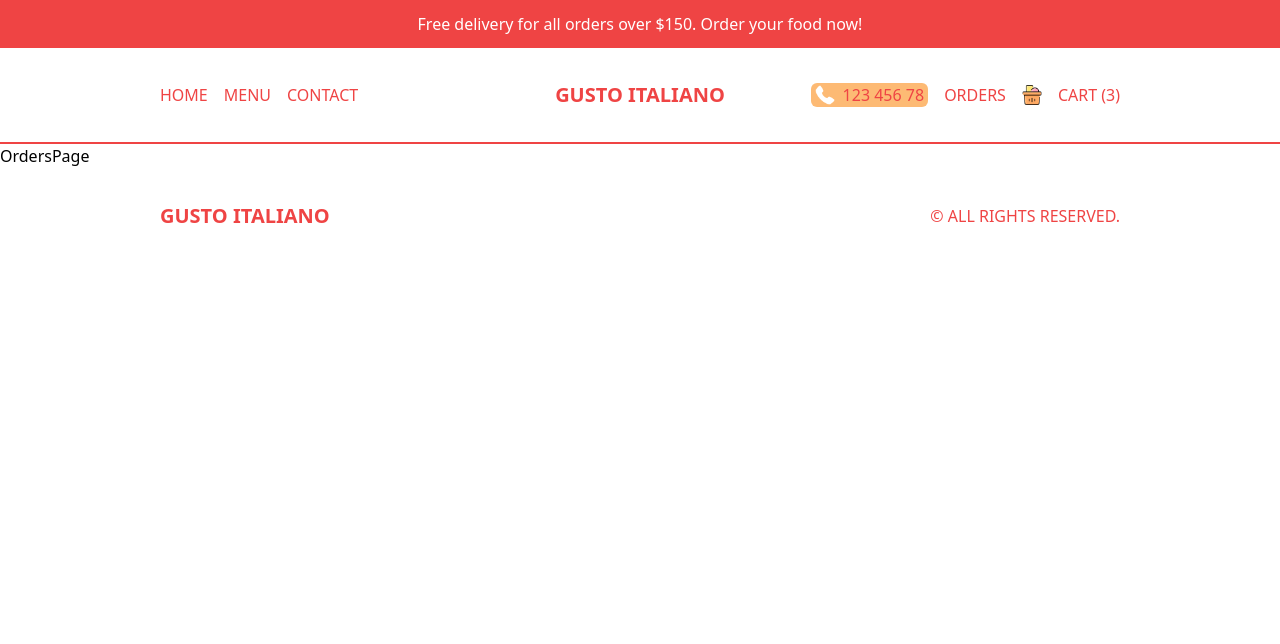
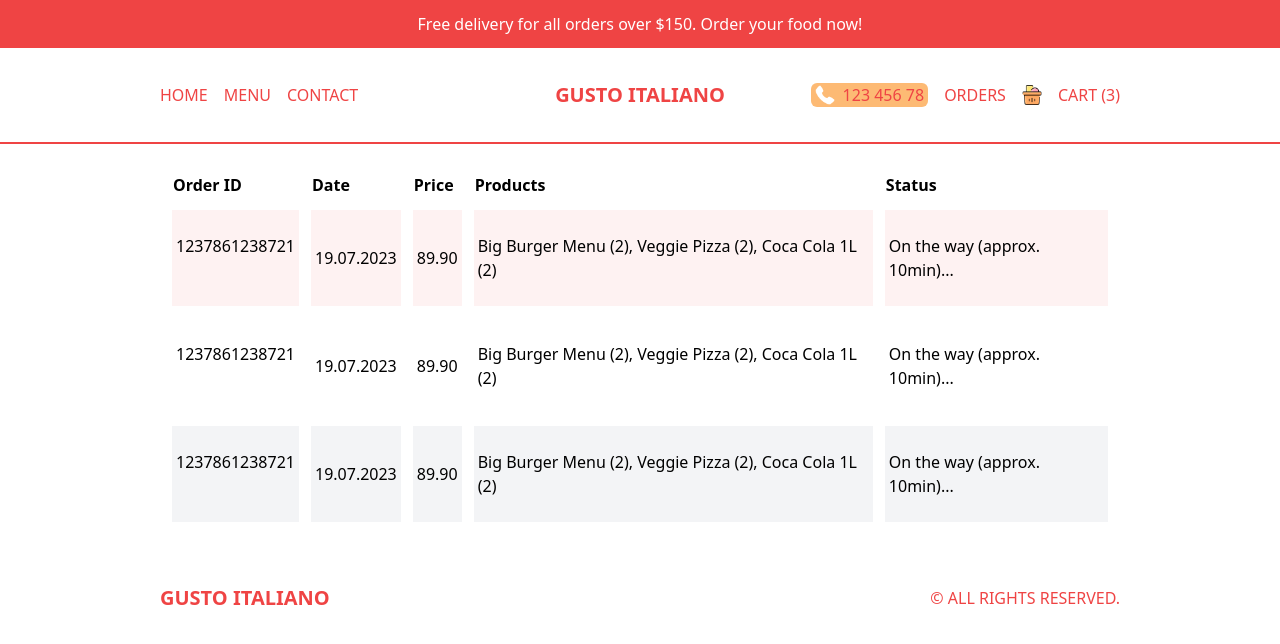
Before and after one commit to paloclanweb/restaurant, a Next.js app: page /orders in a window 1280 px wide. Shown: the top 644 px of the page. Built offline with nearby package versions, Linux system fonts and the light colour scheme.

Commit message:
feat(OrdersPage) orders page ready

```diff
--- a/src/app/orders/page.tsx
+++ b/src/app/orders/page.tsx
@@ -1,9 +1,44 @@
-import React from 'react'
+import React from "react";
 
 const OrdersPage = () => {
   return (
-    <div>OrdersPage</div>
-  )
-}
+    <div className="p-4 lg:px-20 xl:px-40">
+      <table className="w-full border-separate border-spacing-3">
+        <thead>
+          <tr className="text-left">
+            <th className="hidden md:block">Order ID</th>
+            <th>Date</th>
+            <th>Price</th>
+            <th className="hidden md:block">Products</th>
+            <th>Status</th>
+          </tr>
+        </thead>
+        <tbody>
+          <tr className="text-sm md:text-base bg-red-50">
+            <td className="hidden md:block py-6 px-1">1237861238721</td>
+            <td className="py-6 px-1">19.07.2023</td>
+            <td className="py-6 px-1">89.90</td>
+            <td className="hidden md:block py-6 px-1">Big Burger Menu (2), Veggie Pizza (2), Coca Cola 1L (2)</td>
+            <td className="py-6 px-1">On the way (approx. 10min)...</td>
+          </tr>
+          <tr className="text-sm md:text-base odd:bg-gray-100">
+            <td className="hidden md:block py-6 px-1">1237861238721</td>
+            <td className="py-6 px-1">19.07.2023</td>
+            <td className="py-6 px-1">89.90</td>
+            <td className="hidden md:block py-6 px-1">Big Burger Menu (2), Veggie Pizza (2), Coca Cola 1L (2)</td>
+            <td className="py-6 px-1">On the way (approx. 10min)...</td>
+          </tr>
+          <tr className="text-sm md:text-base odd:bg-gray-100">
+            <td className="hidden md:block py-6 px-1">1237861238721</td>
+            <td className="py-6 px-1">19.07.2023</td>
+            <td className="py-6 px-1">89.90</td>
+            <td className="hidden md:block py-6 px-1">Big Burger Menu (2), Veggie Pizza (2), Coca Cola 1L (2)</td>
+            <td className="py-6 px-1">On the way (approx. 10min)...</td>
+          </tr>
+        </tbody>
+      </table>
+    </div>
+  );
+};
 
-export default OrdersPage
+export default OrdersPage;
```
